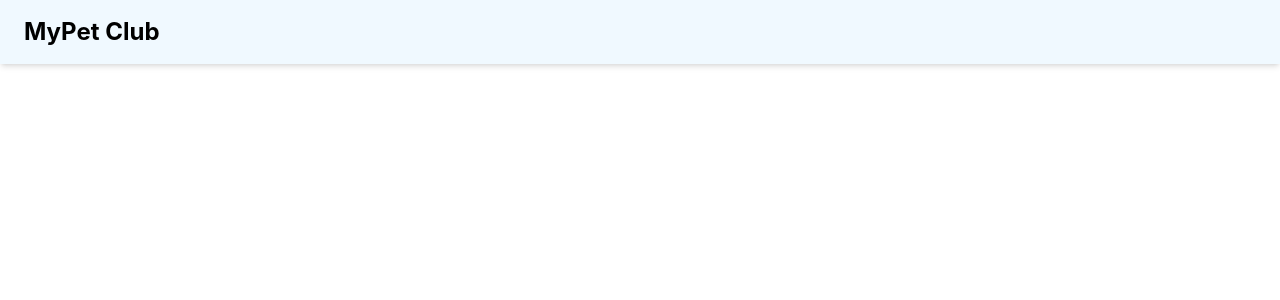
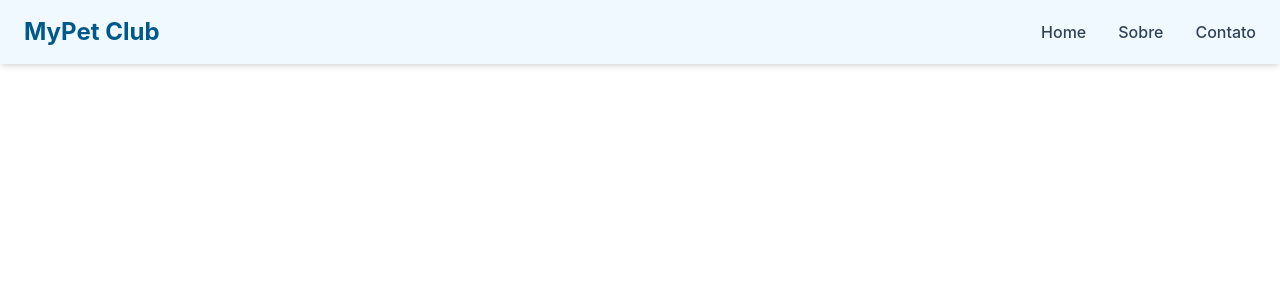
Before and after one commit to CHP-Front-End/CHP-II, a React (Vite) app: page / in a window 1280 px wide. Shown: the top 300 px of the page. Built offline with nearby package versions, Linux system fonts and the light colour scheme.

Commit message:
feat(header): adiciona links, menu mobile e estilização com Tailwind

```diff
--- a/src/components/Header.jsx
+++ b/src/components/Header.jsx
@@ -1,13 +1,55 @@
-
+import { useState } from "react";
 
 export default function Header() {
+  const [menuAberto, setMenuAberto] = useState(false);
+
+  const links = [
+    { nome: "Home", caminho: "/" },
+    { nome: "Sobre", caminho: "/sobre" },
+    { nome: "Contato", caminho: "/contato" },
+  ];
+
   return (
     <header className="w-full bg-sky-50 shadow-md">
       <div className="mx-auto flex max-w-7xl items-center justify-between px-6 py-4">
         <a href="/" className="flex items-center gap-3">
-          <span className="text-2xl font-bold">MyPet Club</span>
+          <span className="text-2xl font-bold text-sky-800">MyPet Club</span>
         </a>
+
+        <nav className="hidden items-center gap-8 md:flex">
+          {links.map((link) => (
+            <a
+              key={link.nome}
+              href={link.caminho}
+              className="font-medium text-slate-700 transition-colors hover:text-sky-600"
+            >
+              {link.nome}
+            </a>
+          ))}
+        </nav>
+
+        <button
+          onClick={() => setMenuAberto(!menuAberto)}
+          className="text-3xl text-sky-800 md:hidden"
+        >
+          {menuAberto ? "✕" : "☰"}
+        </button>
       </div>
+
+      {menuAberto && (
+        <nav className="flex flex-col gap-4 bg-sky-100 px-6 py-5 md:hidden">
+          {links.map((link) => (
+            <a
+              key={link.nome}
+              href={link.caminho}
+              onClick={() => setMenuAberto(false)}
+              className="font-medium text-slate-700 hover:text-sky-600"
+            >
+              {link.nome}
+            </a>
+          ))}
+        </nav>
+      )}
     </header>
   );
 }
```
